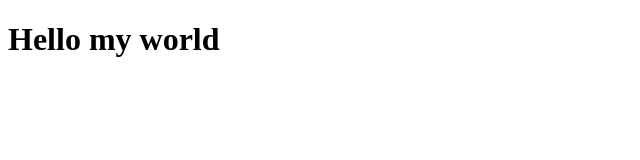
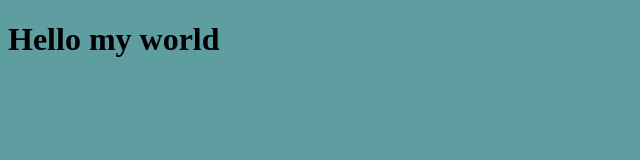
Before and after one commit to git-dbalaji/git-hub2, a plain HTML site: page index.html in a window 1280 px wide. Shown: the whole page, without its empty margins (0-640 px from the left). Drawn offline with Linux system fonts and the light colour scheme.

Commit message:
style added

```diff
--- a/index.html
+++ b/index.html
@@ -4,6 +4,7 @@
     <meta charset="UTF-8">
     <meta http-equiv="X-UA-Compatible" content="IE=edge">
     <meta name="viewport" content="width=device-width, initial-scale=1.0">
+    <link rel="stylesheet" href="style.css">
     <title>Document</title>
 </head>
 <body>
--- /dev/null
+++ b/style.css
@@ -0,0 +1,3 @@
+body{
+    background-color: cadetblue;
+}
```
